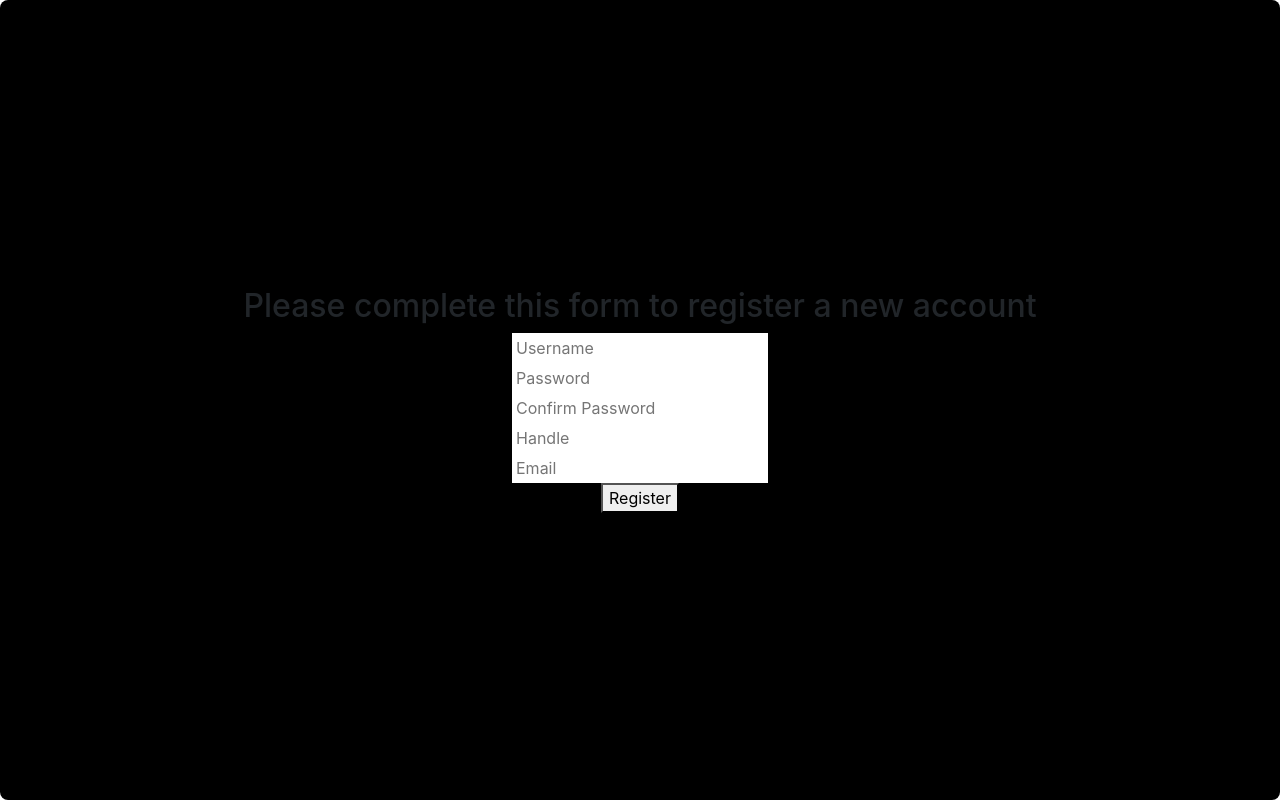
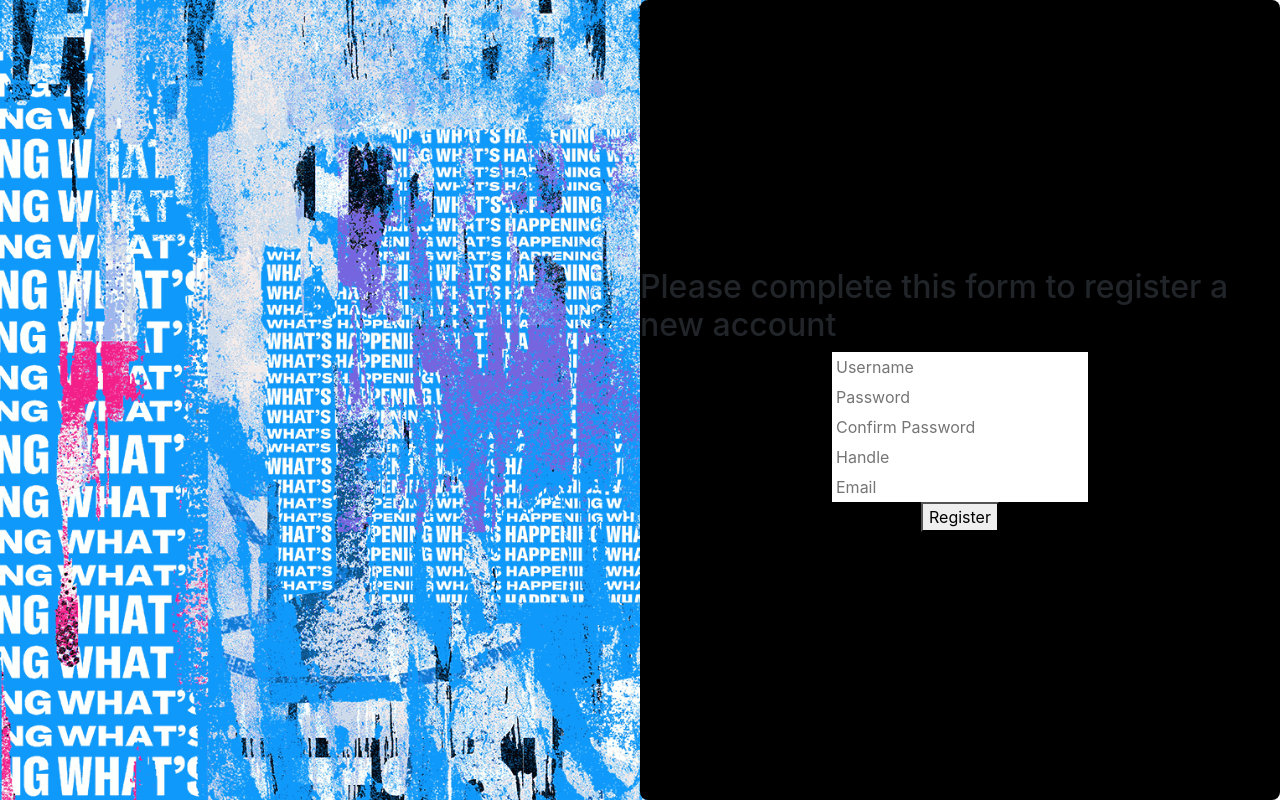
Before and after one commit to CSCI3230U/majorgroupproject-frede-avril-cody, a React (Create React App) app in the folder twitter_clone/: page / in a window 1280 px wide. Both pictures are taken after a click on the button "Register". Built offline with nearby package versions, Linux system fonts and the light colour scheme.

Commit message:
Added Image background to Div

```diff
--- a/twitter_clone/src/components/Register.js
+++ b/twitter_clone/src/components/Register.js
@@ -1,6 +1,7 @@
 import React, {Component} from 'react';
 import { withRouter } from 'react-router-dom';
 import '../styles/Register.css';
+import image from "../image/twitterBackground.png"
 const validator = require('validator');
 
 class Register extends Component {
@@ -192,6 +193,10 @@ class Register extends Component {
     render() {
         return(
             // TODO refactor to handle enter press
+            <div className={`LoginPage`}>
+                <div className="loginImage" >
+                    <img src={image} alt="NotFound"/>
+                </div>
                 <div className={`register`}>
                     <h2>{this.state.message} </h2>
                     <input  placeholder="Username" type="text" data-type="username"
@@ -206,6 +211,7 @@ class Register extends Component {
                             className={this.state.emailStyle} onChange={this.handleEmailChange} />
                     <button onClick={this.handleRegisterClick}>Register</button>
                 </div>
+            </div>
         );
     };
 }
```
Lines whose indentation alone changed are shown as unchanged.
